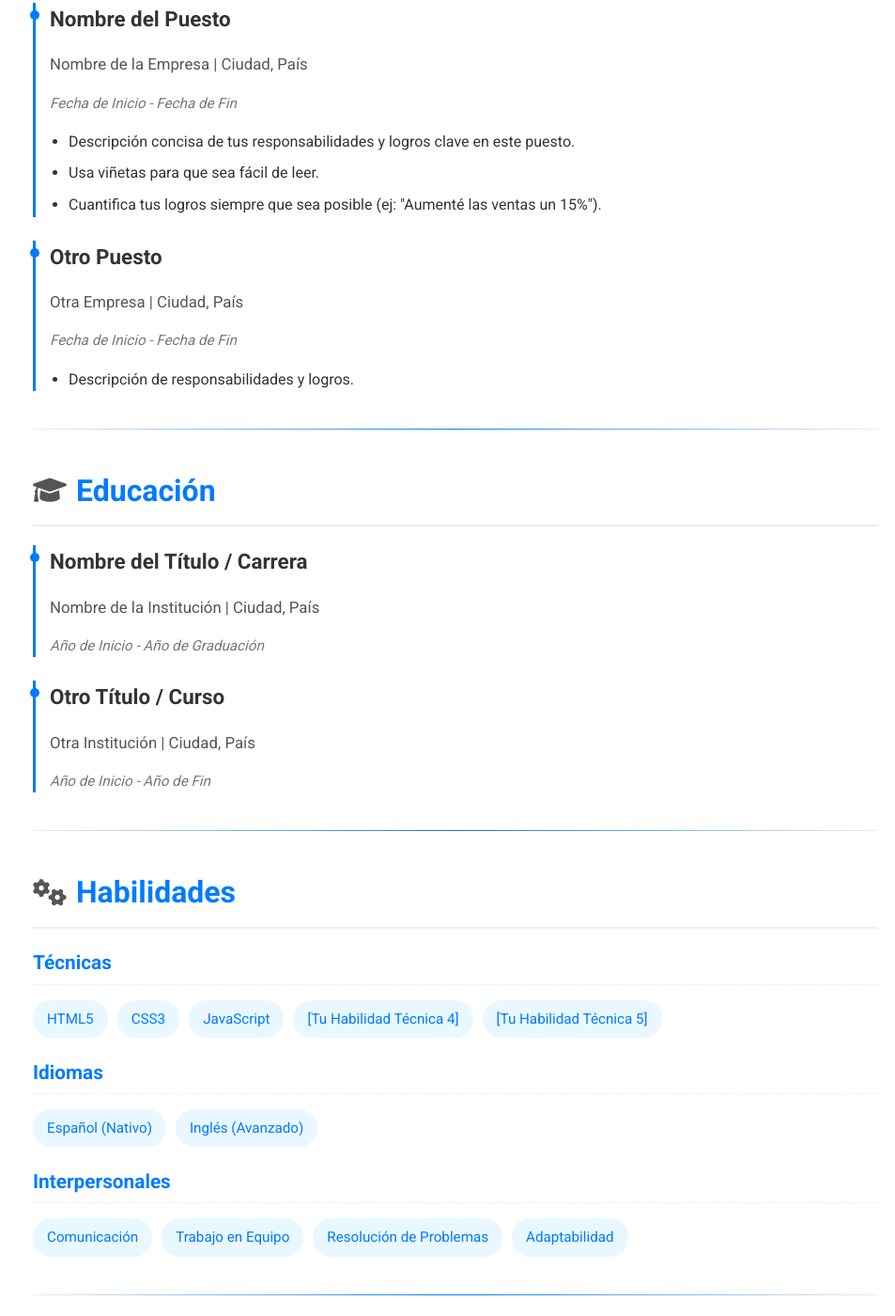
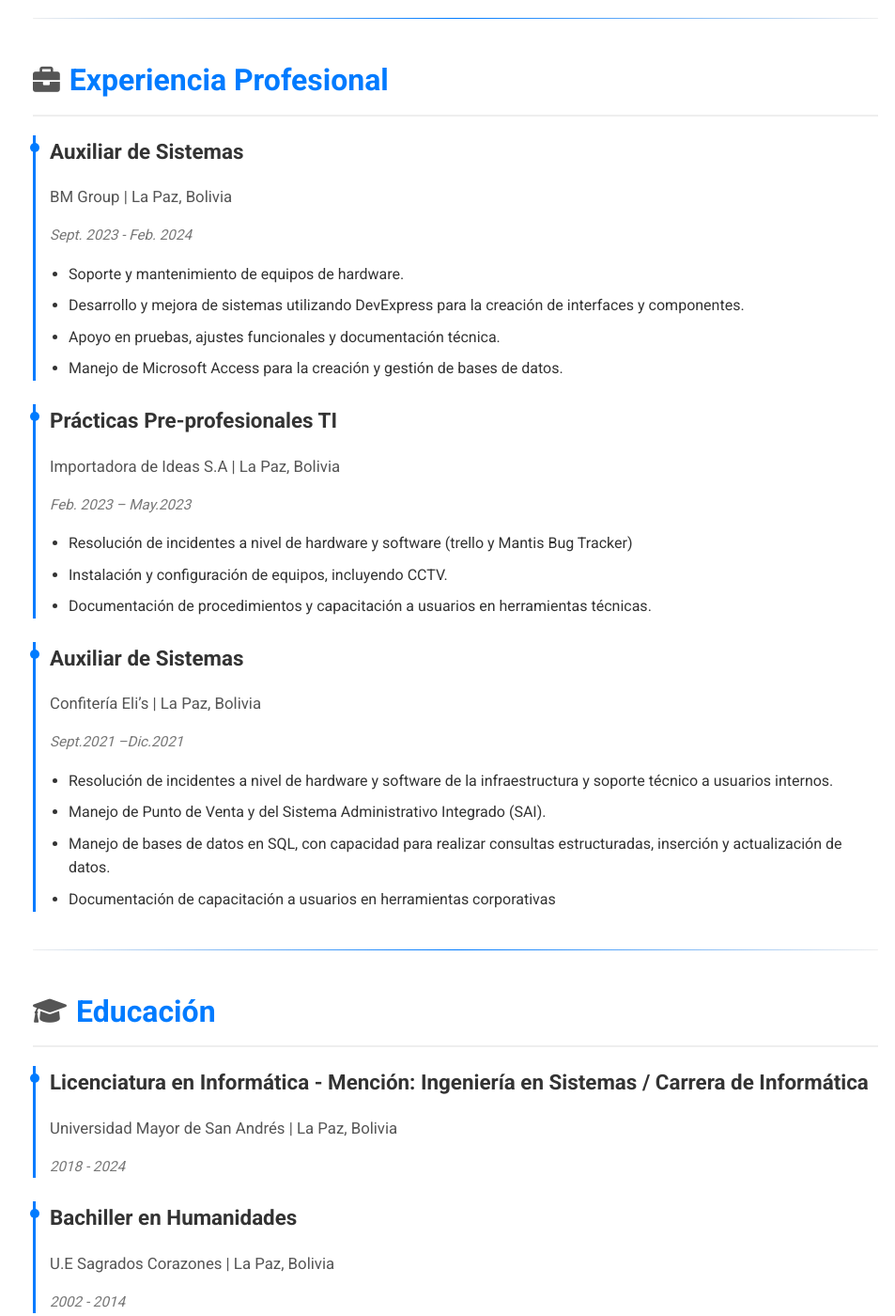
Before and after one commit to vEvelin/vEvelin.github.io-CV, a plain HTML site: page index.html in a window 1280 px wide. Shown: the part 728-2128 px from the top of the page at 94% size, without its empty margins (155-1108 px from the left). Drawn offline with Linux system fonts and the light colour scheme.

Commit message:
Update index.html

```diff
--- a/index.html
+++ b/index.html
@@ -13,12 +13,12 @@
         <header class="profile-header">
             <img src="fotoperfil.jpg" alt="Tu Foto de Perfil" class="profile-pic">
             <div class="header-content">
-                <h1>Tu Nombre Completo</h1>
-                <p class="tagline">Tu Título / Breve Descripción Profesional</p>
+                <h1>Valeria Evelin Guarachi Cori</h1>
+                <p class="tagline">Licenciada en Informática | Mención Ingeniería en Sistemas</p>
                 <div class="social-links">
-                    <a href="https://linkedin.com/in/tuusuario" target="_blank" aria-label="LinkedIn"><i class="fab fa-linkedin"></i></a>
-                    <a href="https://github.com/tuusuario" target="_blank" aria-label="GitHub"><i class="fab fa-github"></i></a>
-                    <a href="mailto:tu.email@example.com" aria-label="Email"><i class="fas fa-envelope"></i></a>
+                    <a href="https://www.linkedin.com/in/valeria-evelin-guarachi-cori-9717a4305" target="_blank" aria-label="LinkedIn"><i class="fab fa-linkedin"></i></a>
+                    <a href="https://github.com/vEvelin" target="_blank" aria-label="GitHub"><i class="fab fa-github"></i></a>
+                    <a "vevelinguarachi@gmail.com" aria-label="Email"><i class="fas fa-envelope"></i></a>
                     </div>
             </div>
             </header>
@@ -37,7 +37,7 @@
 
         <section class="about-me section">
             <h2><i class="fas fa-user-circle icon-left"></i> Acerca de Mí</h2>
-            <p>Soy [Tu profesión/área de expertise] con [Número] años de experiencia en [Tu industria]. Me apasiona [Tus intereses profesionales] y busco constantemente [Tu objetivo profesional]. Soy una persona proactiva, orientada a resultados y con excelentes habilidades de trabajo en equipo.</p>
+            <p>Soy Licenciada en Informática con mención en Ingeniería en Sistemas, egresada de la Universidad Mayor de San Andrés. Poseo una sólida base académica complementada con experiencia práctica en soporte técnico, desarrollo de sistemas y participación en diversos cursos de actualización tecnológica. Me destaco por mi compromiso con el aprendizaje continuo, la responsabilidad y la capacidad de adaptación a entornos cambiantes. He participado en múltiples seminarios y certificaciones en áreas como ciberseguridad, inteligencia artificial, programación orientada a objetos y ciencia de datos, lo que refuerza mi perfil técnico y mi interés por las nuevas tecnologías. Busco integrarme a equipos de trabajo donde pueda seguir desarrollando mis habilidades, contribuir al logro de objetivos institucionales y crecer profesionalmente.</p>
         </section>
 
         <div class="divider"></div>
@@ -45,23 +45,38 @@
         <section class="experience section">
             <h2><i class="fas fa-briefcase icon-left"></i> Experiencia Profesional</h2>
             <div class="job">
-                <h3>Nombre del Puesto</h3>
-                <p class="company">Nombre de la Empresa | Ciudad, País</p>
-                <p class="dates">Fecha de Inicio - Fecha de Fin</p>
+                <h3>Auxiliar de Sistemas</h3>
+                <p class="company">BM Group  | La Paz, Bolivia</p>
+                <p class="dates">Sept. 2023 - Feb. 2024</p>
                 <ul>
-                    <li>Descripción concisa de tus responsabilidades y logros clave en este puesto.</li>
-                    <li>Usa viñetas para que sea fácil de leer.</li>
-                    <li>Cuantifica tus logros siempre que sea posible (ej: "Aumenté las ventas un 15%").</li>
+                    <li> Soporte y mantenimiento de equipos de hardware.</li>
+                    <li>  Desarrollo y mejora de sistemas utilizando DevExpress para la creación de interfaces y componentes. </li>
+                    <li> Apoyo en pruebas, ajustes funcionales y documentación técnica.</li>
+                    <li> Manejo de Microsoft Access para la creación y gestión de bases de datos.</li>
                 </ul>
             </div>
             <div class="job">
-                <h3>Otro Puesto</h3>
-                <p class="company">Otra Empresa | Ciudad, País</p>
-                <p class="dates">Fecha de Inicio - Fecha de Fin</p>
+                <h3>Prácticas Pre-profesionales TI</h3>
+                <p class="company">Importadora de Ideas S.A  | La Paz, Bolivia</p>
+                <p class="dates">Feb. 2023 – May.2023</p>
                 <ul>
-                    <li>Descripción de responsabilidades y logros.</li>
+                    <li> Resolución de incidentes a nivel de hardware y software (trello y Mantis Bug Tracker) </li>
+                    <li> Instalación y configuración de equipos, incluyendo CCTV.</li>
+                    <li> Documentación de procedimientos y capacitación a usuarios en herramientas técnicas.</li>
                 </ul>
             </div>
+             <div class="job">
+                <h3>Auxiliar de Sistemas</h3>
+                <p class="company">Confitería Eli’s | La Paz, Bolivia </p>
+                <p class="dates"> Sept.2021 –Dic.2021 </p>
+                <ul>
+                    <li> Resolución de incidentes a nivel de hardware y software de la infraestructura y soporte técnico a usuarios internos.</li>
+                    <li> Manejo de Punto de Venta y del Sistema Administrativo Integrado (SAI).</li>
+                    <li> Manejo de bases de datos en SQL, con capacidad para realizar consultas estructuradas, inserción y actualización de datos.</li>
+                    <li> Documentación de capacitación a usuarios en herramientas corporativas</li>
+                </ul>
+            </div>
+
             </section>
 
         <div class="divider"></div>
@@ -69,15 +84,16 @@
         <section class="education section">
             <h2><i class="fas fa-graduation-cap icon-left"></i> Educación</h2>
             <div class="degree">
-                <h3>Nombre del Título / Carrera</h3>
-                <p class="institution">Nombre de la Institución | Ciudad, País</p>
-                <p class="dates">Año de Inicio - Año de Graduación</p>
+                <h3>Licenciatura en Informática - Mención: Ingeniería en Sistemas  / Carrera de Informática </h3>
+                <p class="institution">Universidad Mayor de San Andrés | La Paz, Bolivia </p>
+                <p class="dates"> 2018 - 2024 </p>
             </div>
             <div class="degree">
-                <h3>Otro Título / Curso</h3>
-                <p class="institution">Otra Institución | Ciudad, País</p>
-                <p class="dates">Año de Inicio - Año de Fin</p>
+                <h3>Bachiller en Humanidades </h3>
+                <p class="institution"> U.E Sagrados Corazones | La Paz, Bolivia </p>
+                <p class="dates"> 2002 - 2014 </p>
             </div>
+
             </section>
 
         <div class="divider"></div>
@@ -87,18 +103,21 @@
             <div class="skills-category">
                 <h3>Técnicas</h3>
                 <ul class="skill-list">
-                    <li>HTML5</li>
-                    <li>CSS3</li>
-                    <li>JavaScript</li>
-                    <li>[Tu Habilidad Técnica 4]</li>
-                    <li>[Tu Habilidad Técnica 5]</li>
+                    <li>Java, C#, C++, Python, PHP</li>
+                    <li>MySQL, Microsoft SQL Server, Oracle, Access</li>
+                    <li>HTML, CSS, JavaScript, Bootstrap</li>
+                    <li>Mantenimiento y Soporte técnico (hardware y software)</li>
+                    <li>Gestión de CCTV (cámaras de seguridad)</li>
+                    <li>Creación de documentación técnica y reportes</li>
+                    <li>Microsoft Office (Word, Excel, PowerPoint)</li>
+                    <li>Google Workspace (Docs, Sheets, Drive, Gmail) </li>
                 </ul>
             </div>
             <div class="skills-category">
                 <h3>Idiomas</h3>
                 <ul class="skill-list">
                     <li>Español (Nativo)</li>
-                    <li>Inglés (Avanzado)</li>
+                    <li>Inglés (Intermedio)</li>
                     </ul>
             </div>
             <div class="skills-category">
@@ -108,10 +127,12 @@
                     <li>Trabajo en Equipo</li>
                     <li>Resolución de Problemas</li>
                     <li>Adaptabilidad</li>
+                    <li>Capacidad de aprendizaje</li>
+                    <li>Atención al cliente</li>
                 </ul>
             </div>
         </section>
-
+<!--
         <div class="divider"></div>
 
         <section class="projects section">
@@ -126,23 +147,24 @@
                 <p class="project-description">Breve descripción del proyecto, tecnologías usadas y tu rol.</p>
                 <p class="project-link"><a href="https://github.com/tuusuario/tu-proyecto-2" target="_blank"><i class="fas fa-link"></i> Ver Proyecto</a></p>
             </div>
-            </section>
+        </section>
 
         <div class="divider"></div>
+-->
 
         <section class="contact section">
             <h2><i class="fas fa-address-book icon-left"></i> Contacto</h2>
             <p>Puedes contactarme a través de:</p>
             <ul>
-                <li>Email: <a href="mailto:tu.email@example.com">tu.email@example.com</a></li>
-                <li>LinkedIn: <a href="https://linkedin.com/in/tuusuario" target="_blank">linkedin.com/in/tuusuario</a></li>
-                <li>Teléfono: [Tu Número de Teléfono (opcional)]</li>
+                <li>Email: <a "vevelinguarachi@gmail.com">vevelinguarachi@gmail.com </a></li>
+                <li>LinkedIn: <a href="https://www.linkedin.com/in/valeria-evelin-guarachi-cori-9717a4305" target="_blank">https://www.linkedin.com/in/valeria-evelin-guarachi-cori-9717a4305</a></li>
+
             </ul>
         </section>
     </div>
 
     <footer>
-        <p>&copy; <span id="current-year"></span> Tu Nombre. Todos los derechos reservados.</p>
+        <p>&copy; <span id="current-year"></span> Valeria Evelin Guarachi Cori. Todos los derechos reservados.</p>
     </footer>
 
     <script>
```
